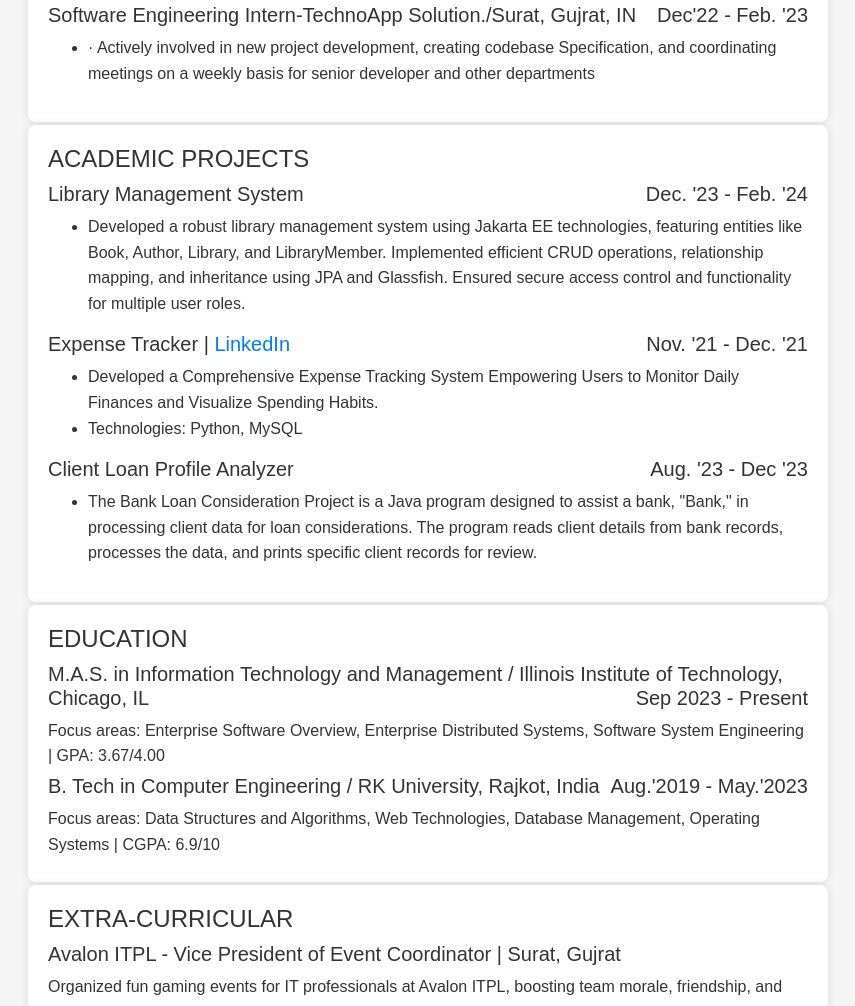
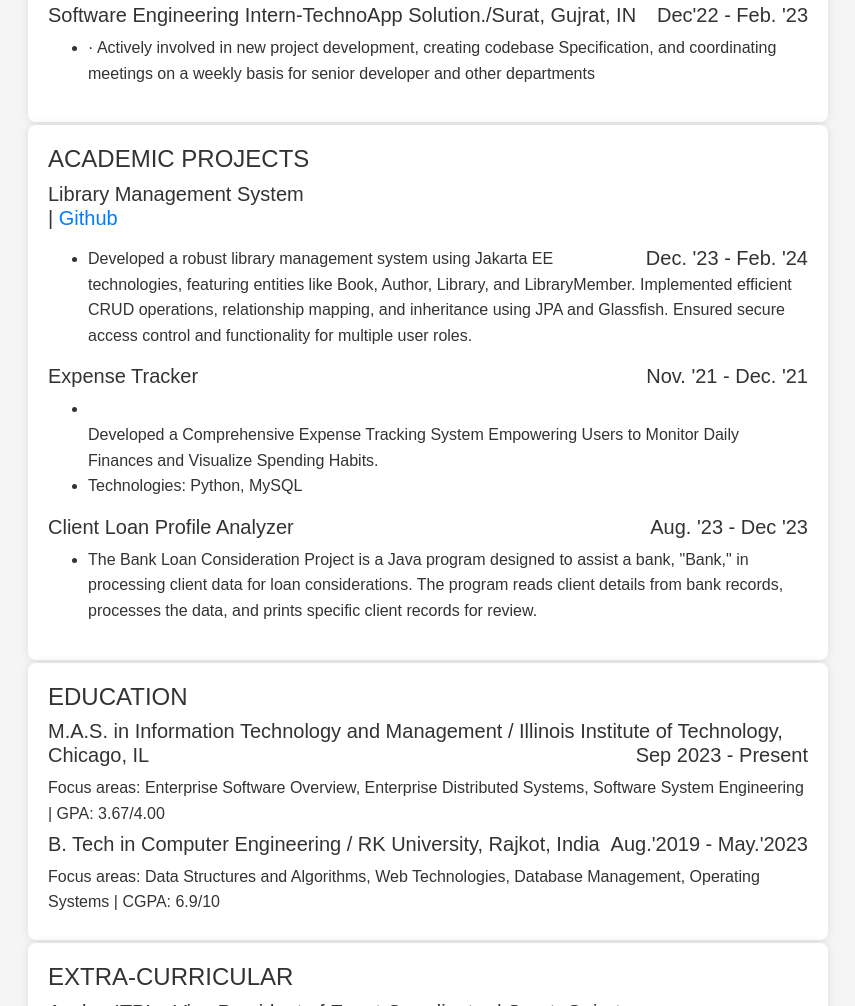
Before and after one commit to princedobariya23/princedobariya23.github.io, a plain HTML site: page index.html in a window 1280 px wide. Shown: the part 717-1723 px from the top of the page, without its empty margins (212-1067 px from the left). Drawn offline with nearby package versions, Linux system fonts and the light colour scheme.

Commit message:
Update index.html

```diff
--- a/index.html
+++ b/index.html
@@ -50,7 +50,7 @@
       <h4>ACADEMIC PROJECTS</h4>
       <div class="experience-item">
         <h5>
-            Library Management System
+            Library Management System <P>| <a href="https://github.com/itmd4515/itmd4515-s24-fp-princedobariya23">Github</a></P>
             <span class="float-right"> Dec. '23 - Feb. '24</span>
         </h5>
         <ul>
@@ -61,11 +61,11 @@
 
       <div class="experience-item">
         <h5>
-            Expense Tracker | <a href="https://github.com/itmd4515/itmd4515-s24-fp-princedobariya23">LinkedIn</a>
+            Expense Tracker
             <span class="float-right"> Nov. '21 - Dec. '21</span>
         </h5>
         <ul>
-          <li>Developed a Comprehensive Expense Tracking System Empowering Users to Monitor Daily Finances and Visualize Spending Habits.</li>
+          <li><br>Developed a Comprehensive Expense Tracking System Empowering Users to Monitor Daily Finances and Visualize Spending Habits.</li>
           <li>Technologies: Python, MySQL</li>
         </ul>
       </div>
```
